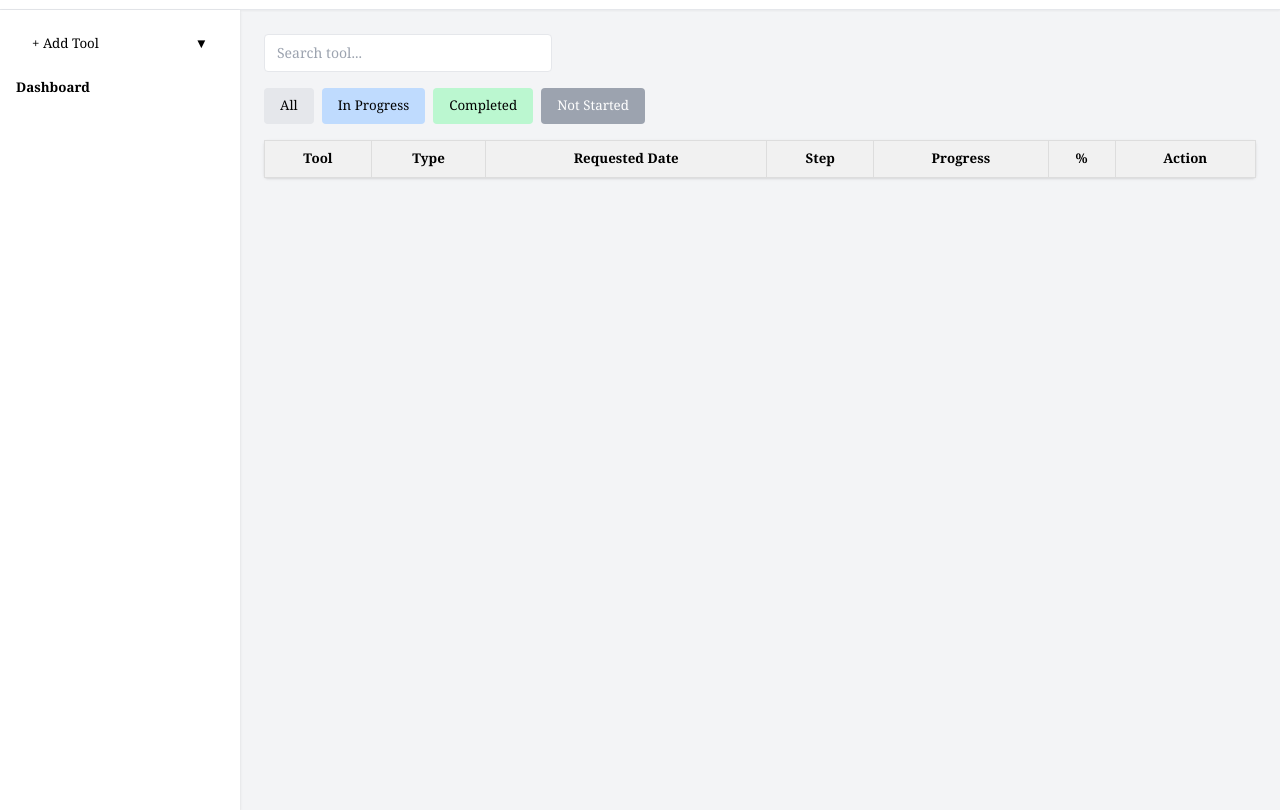
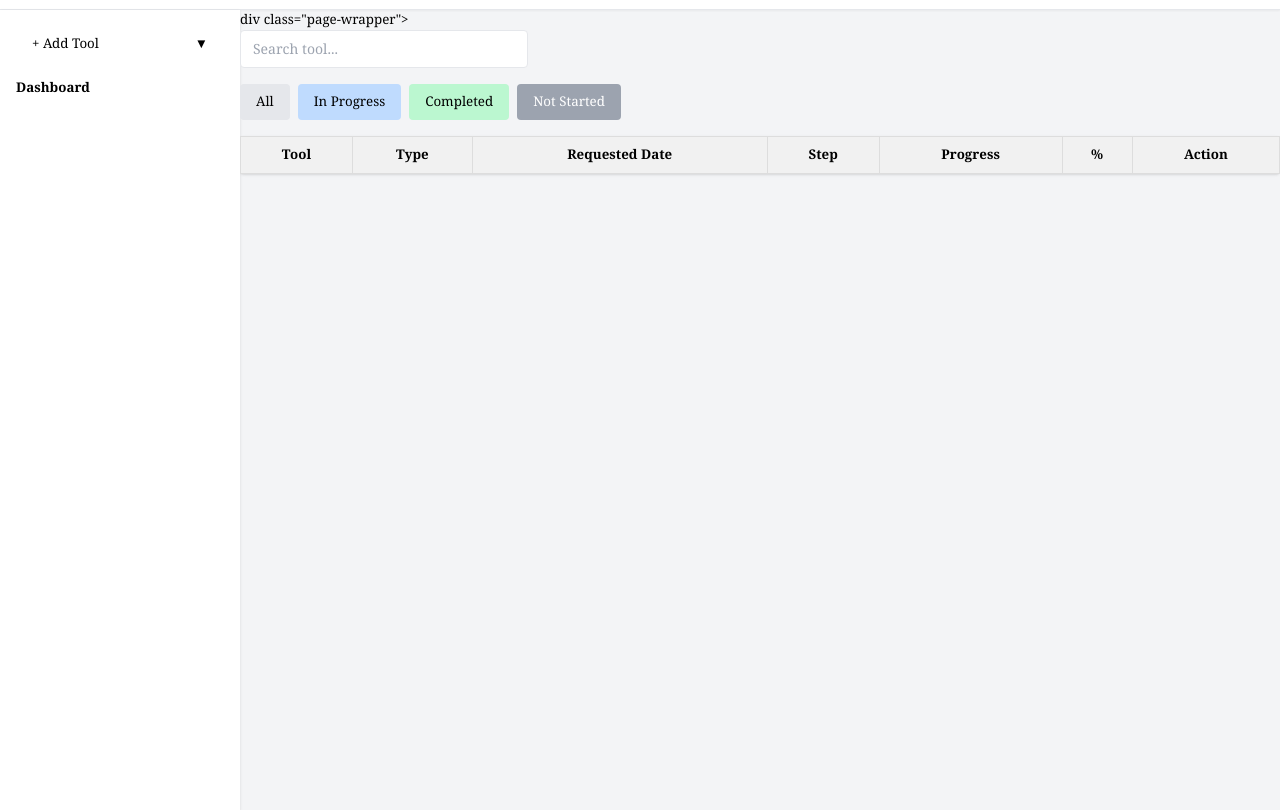
Before and after one commit to anushka1693/Tool-Management, a plain HTML site: page index.html in a window 1280 px wide. Shown: the part 47-857 px from the top of the page. Drawn offline with nearby package versions, Linux system fonts and the light colour scheme; no server answers.

Commit message:
Update index.html

```diff
--- a/index.html
+++ b/index.html
@@ -196,7 +196,8 @@
 </div>
 
 <!-- ================= MAIN ================= -->
-<div class="flex-1 p-6 overflow-auto">
+<div class="flex-1 overflow-auto">
+div class="page-wrapper">
 
   <!-- ================= TOOL FORM ================= -->
   <div id="toolDetailsSection" class="hidden bg-white p-6 rounded shadow max-h-[85vh] overflow-y-auto">
@@ -306,8 +307,6 @@
 </div>
 
     </div>
-
-
 
     <!-- SECTION 5 -->
     <div id="section5" class="section mb-6">
@@ -754,6 +753,8 @@ Has the subscription been updated in GRCHub?
   >
 
 </div>
+</div>
+
 
     <div class="mb-4 flex gap-2">
       <button onclick="setFilter('all')" class="filter-btn px-4 py-2 rounded bg-gray-200">All</button>
```
